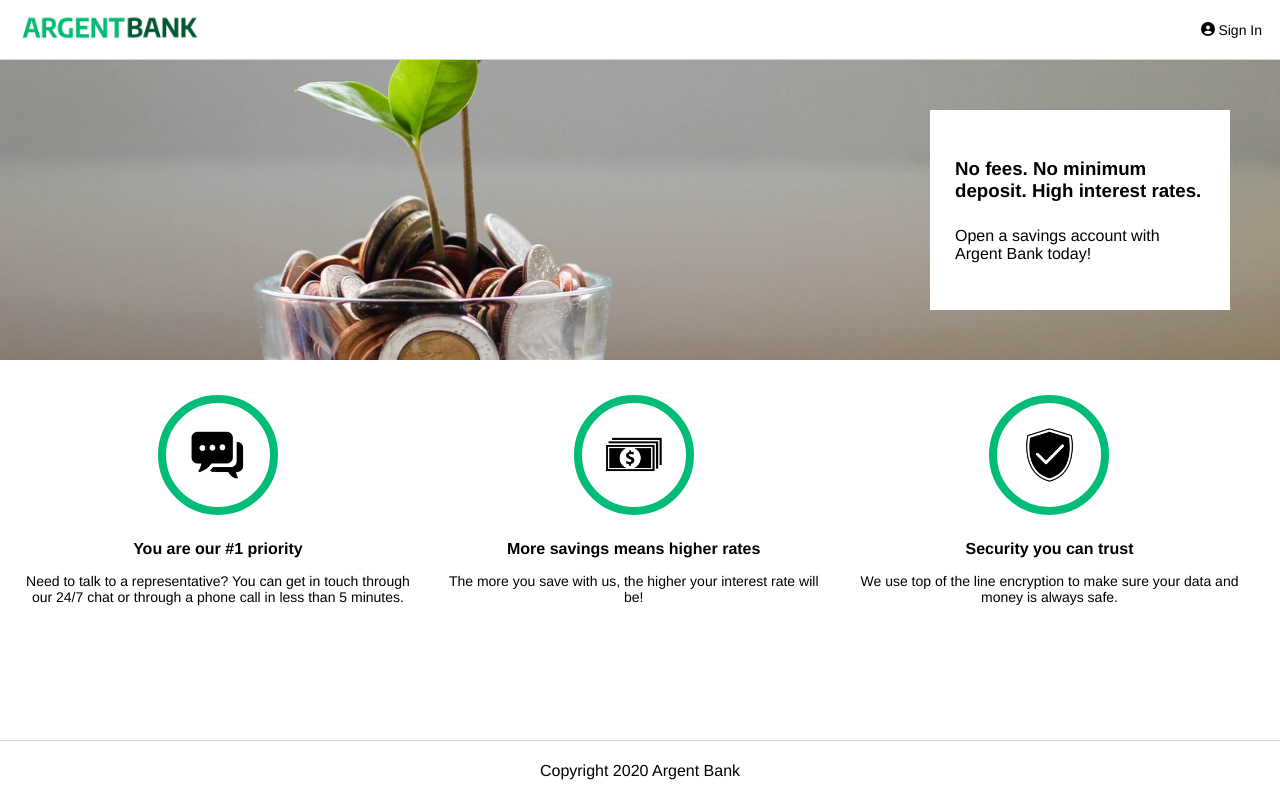
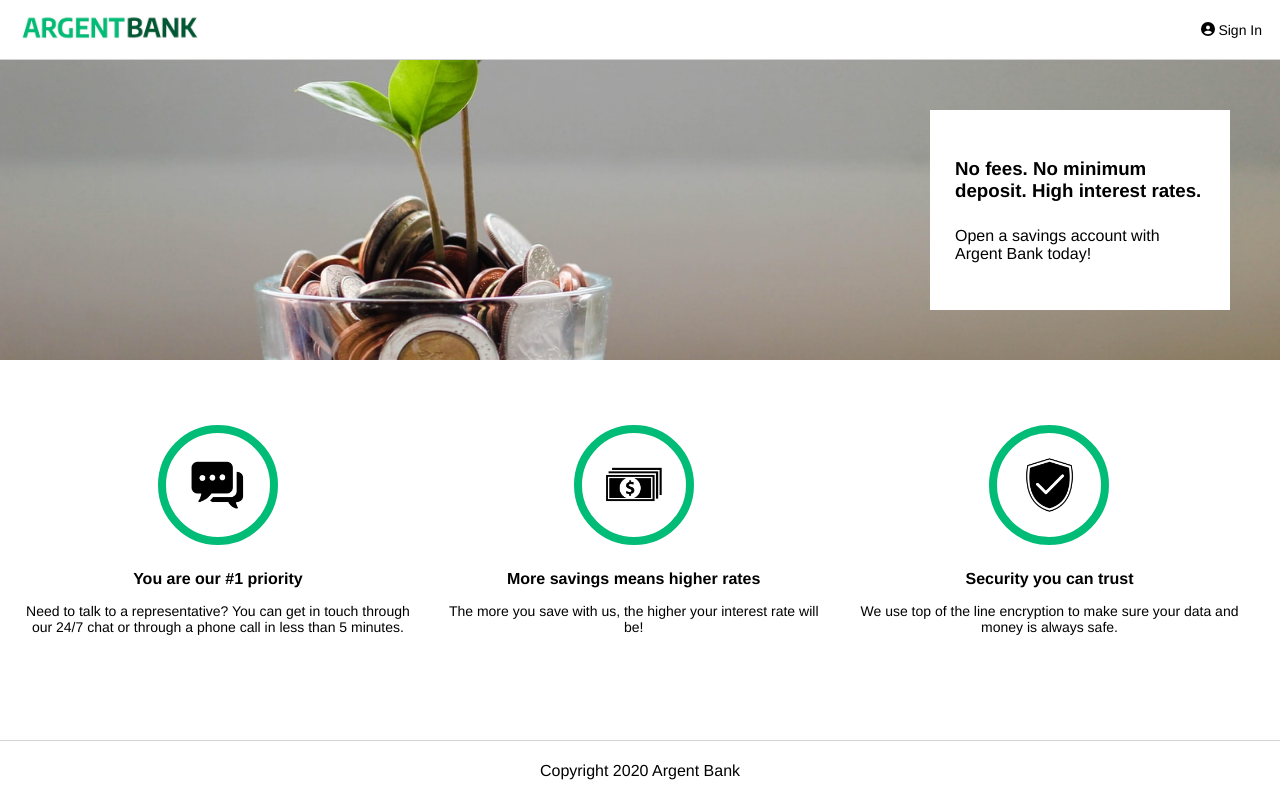
Before and after one commit to fabiandeneuville/FabianDeneuville_13_10042023, a React (Vite) app: page / in a window 1280 px wide. Built offline with nearby package versions, Linux system fonts and the light colour scheme.

Commit message:
Improving features container

```diff
--- a/src/style/layouts/_featuresContainer.scss
+++ b/src/style/layouts/_featuresContainer.scss
@@ -1,4 +1,5 @@
 .features__container {
+    margin: 30px 0px;
     display: flex;
     flex-direction: row;
     padding: 20px 10px;
```
